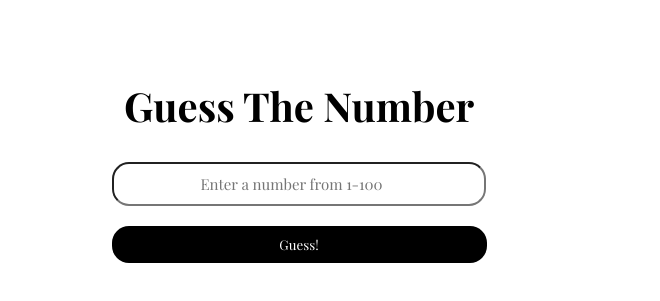
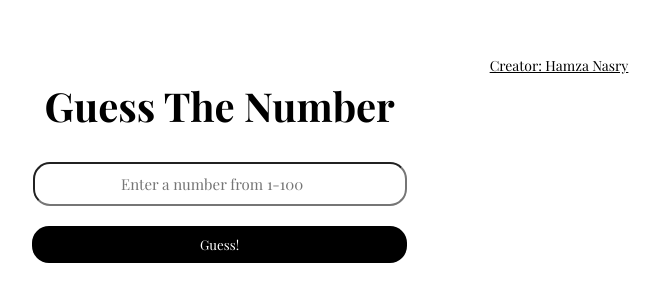
Before and after one commit to HamzaNasry/number-game, a plain HTML site: page index.html in a window 1280 px wide. Shown: the part 183-484 px from the top of the page, without its empty margins (359-1019 px from the left). Drawn offline with nearby package versions, Linux system fonts and the light colour scheme; a web font is replaced by a local one.

Commit message:
added footer

```diff
--- a/index.html
+++ b/index.html
@@ -13,6 +13,8 @@
         <button onclick="game()" class="button">Guess!</button>
     </div>
 
+    <footer class="footer">Creator: Hamza Nasry</footer>
+
     <script src="script.js"></script>
 </body>
 </html>
--- a/style.css
+++ b/style.css
@@ -52,3 +52,11 @@ body {
     margin-bottom: 20px;
     font-size: 40px;
 }
+
+/* Footer styles */
+.footer {
+    text-align: center;
+    font-size: 14px;
+    margin-top: 20px;
+    text-decoration: underline;
+}
```
